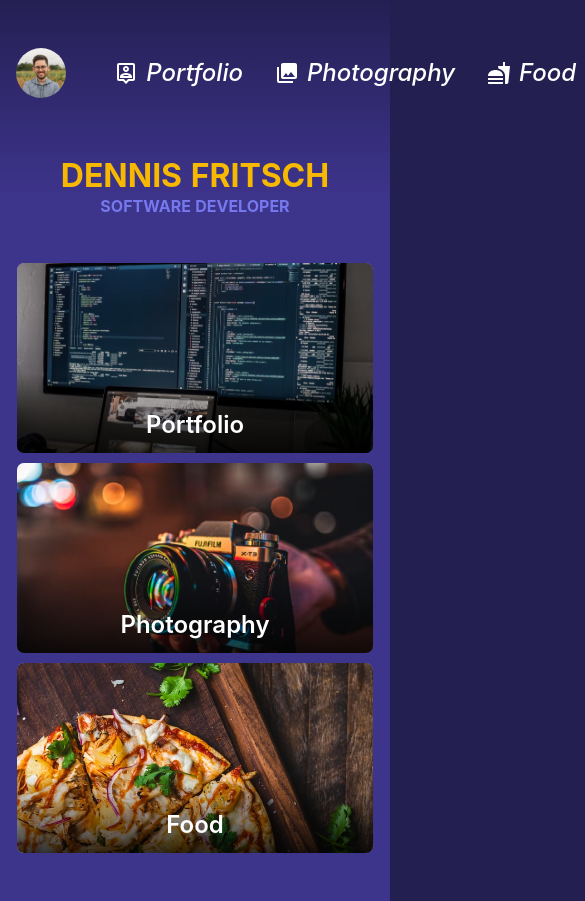
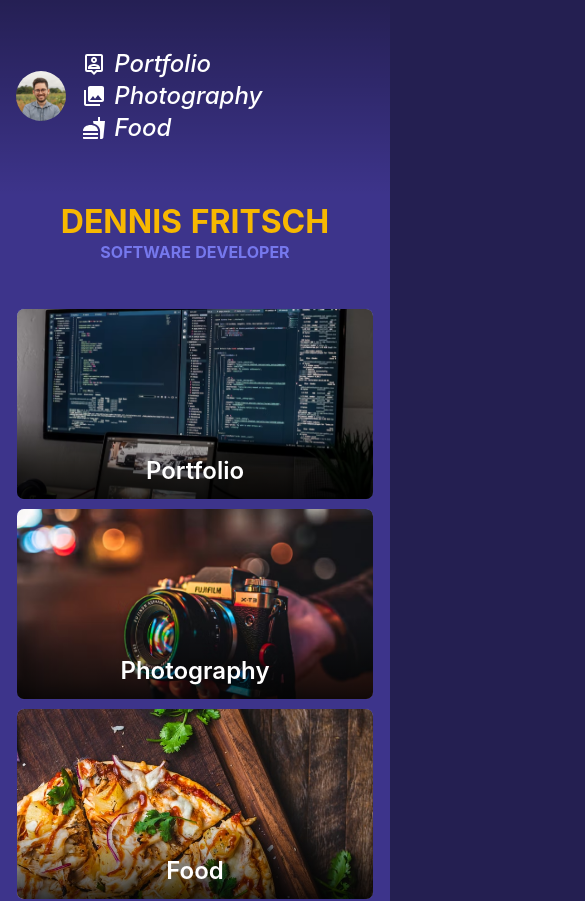
Before and after one commit to dennis-fritsch/portfolio, a React (Create React App) app: page / in a window 390 px wide. Shown: the top 901 px of the page, 585 px wide, since content can reach past the window. Built offline with nearby package versions, Linux system fonts and the light colour scheme.

Commit message:
Adjust Navbar style mobile

```diff
--- a/src/components/NavBar/index.tsx
+++ b/src/components/NavBar/index.tsx
@@ -1,4 +1,4 @@
-import { Button, Typography } from 'antd'
+import { Button, Row } from 'antd'
 import styled from 'styled-components'
 import { COLORS } from 'config/styles'
 
@@ -9,18 +9,10 @@ import { MdOutlinePersonPin, MdPhotoLibrary, MdFastfood } from 'react-icons/md'
 
 import { useNavigate, useLocation } from 'react-router-dom'
 
-const { Title } = Typography
-
 const StyledWrapper = styled('div')`
   display: flex;
   flex-direction: row;
   align-items: center;
-`
-
-const StyledLinks = styled('div')`
-  margin-left: 2rem;
-  display: flex;
-  flex-direction: row;
 `
 
 type Props = {
@@ -37,14 +29,6 @@ const HeaderLink = ({ text, navigateTo, Icon }: Props) => {
   const currentLocation = splittedPath?.length >= 2 ? splittedPath[1] : '/'
 
   const isActive = location?.pathname === navigateTo
-  console.log(
-    '🌽 | file: index.tsx | line 40 | HeaderLink | navigateTo',
-    navigateTo
-  )
-  console.log(
-    '🌽 | file: index.tsx | line 40 | HeaderLink | currentLocation',
-    currentLocation
-  )
 
   const StyledTextButton = styled(Button)`
     color: ${isActive ? COLORS.secondary : '#fff'};
@@ -83,7 +67,7 @@ const NavBar = () => {
   return (
     <StyledWrapper>
       <Avatar navigateTo={ROUTES.home} />
-      <StyledLinks>
+      <Row>
         <HeaderLink
           text="Portfolio"
           Icon={<MdOutlinePersonPin />}
@@ -99,7 +83,7 @@ const NavBar = () => {
           Icon={<MdFastfood />}
           navigateTo={ROUTES.food}
         />
-      </StyledLinks>
+      </Row>
     </StyledWrapper>
   )
 }
```
